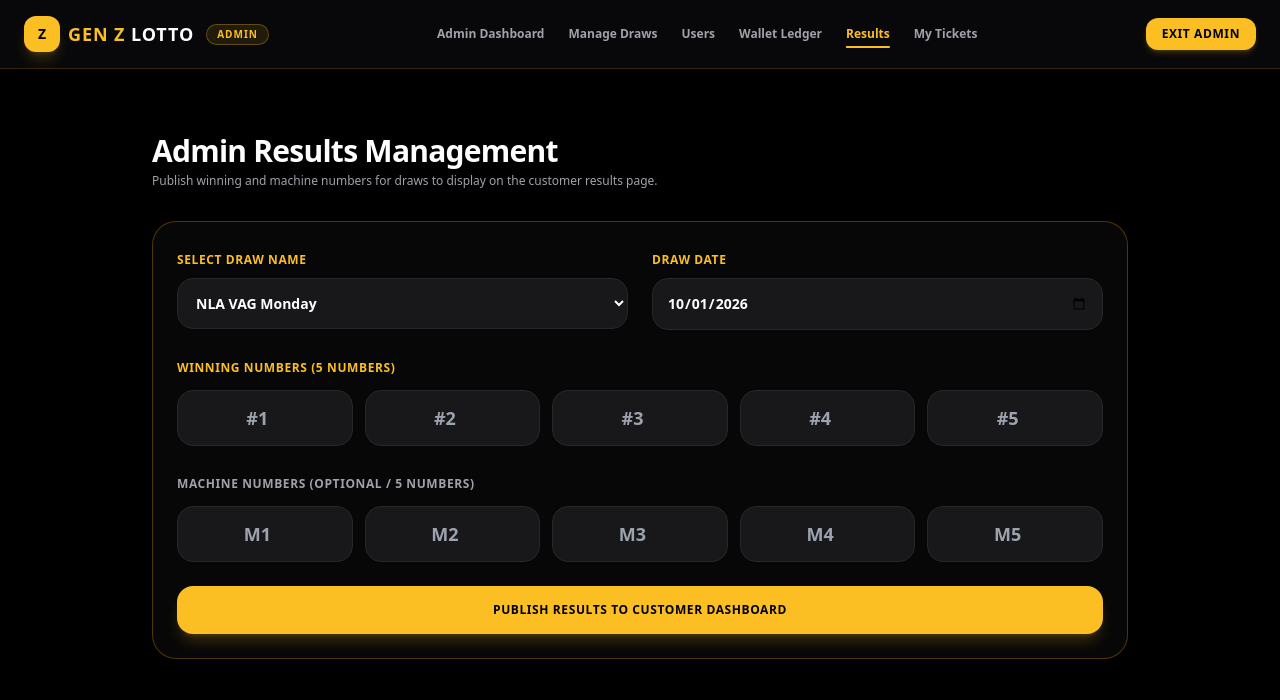
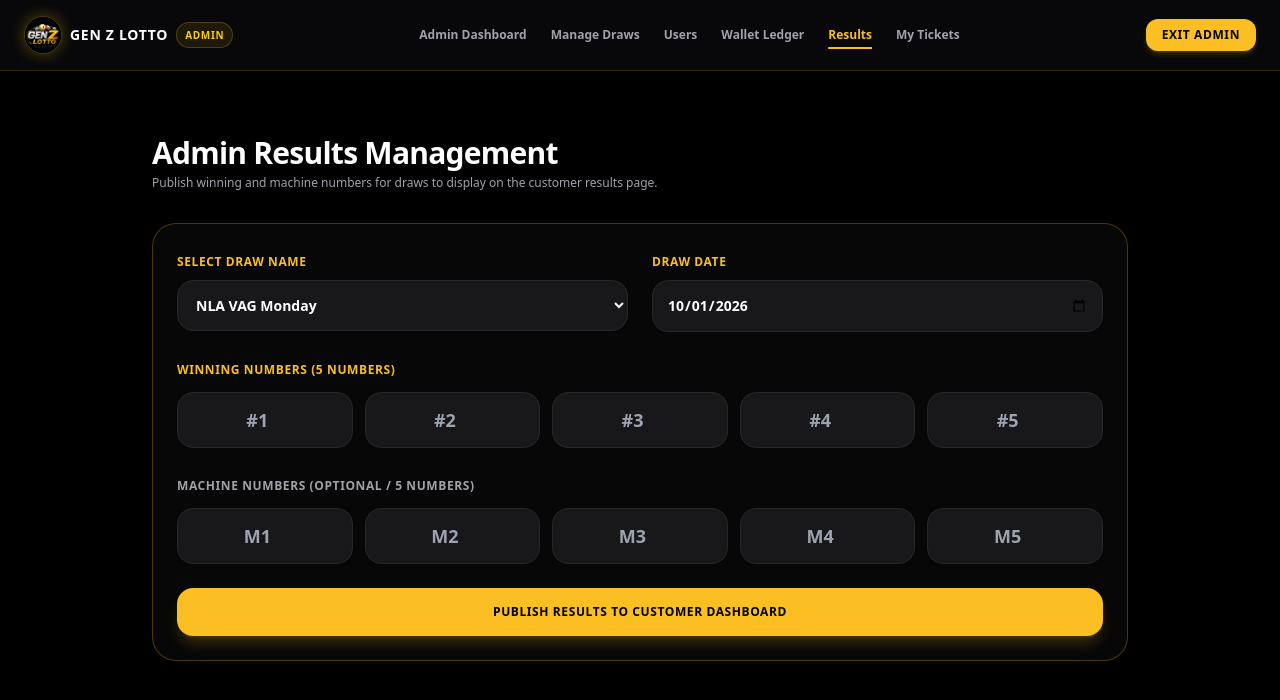
Before and after one commit to Kelvin548/gen-z-lotto, a Next.js app: page /admin/results in a window 1280 px wide. Shown: the top 700 px of the page. Built offline with nearby package versions, Linux system fonts and the light colour scheme.

Commit message:
fix: update admin layout header to use custom logo image

```diff
--- a/src/app/admin/layout.tsx
+++ b/src/app/admin/layout.tsx
@@ -1,6 +1,7 @@
 'use client';
 
 import Link from 'next/link';
+import Image from 'next/image';
 import { usePathname } from 'next/navigation';
 
 export default function AdminLayout({ children }: { children: React.ReactNode }) {
@@ -21,17 +22,19 @@ export default function AdminLayout({ children }: { children: React.ReactNode })
       <header className="sticky top-0 z-50 border-b border-amber-500/20 bg-zinc-950/95 backdrop-blur-xl px-6 py-4 shadow-2xl">
         <div className="max-w-7xl mx-auto flex items-center justify-between">
           <div className="flex items-center gap-3">
-            <Link href="/admin/dashboard" className="flex items-center gap-2">
-              <div className="h-9 w-9 rounded-xl bg-amber-400 text-black font-black flex items-center justify-center text-sm shadow-lg shadow-amber-400/20">
-                Z
-              </div>
-              <span className="text-lg font-black tracking-wider text-amber-400">
-                GEN Z <span className="text-white">LOTTO</span>
+            <Link href="/admin/dashboard" className="flex items-center gap-2 group">
+              <Image
+                src="/logo.png"
+                alt="Gen Z Lotto Logo"
+                width={38}
+                height={38}
+                className="w-[38px] h-[38px] object-contain rounded-full border border-yellow-500/30 shadow-[0_0_15px_rgba(255,215,0,0.3)]"
+              />
+              <span className="text-sm font-black tracking-wider text-white flex items-center gap-2">
+                GEN Z LOTTO
+                <span className="text-yellow-400 text-[10px] px-2 py-0.5 rounded-full bg-yellow-500/10 border border-yellow-500/25">ADMIN</span>
               </span>
             </Link>
-            <span className="px-2.5 py-0.5 rounded-full bg-amber-400/10 border border-amber-400/30 text-[10px] font-black uppercase tracking-widest text-amber-400">
-              Admin
-            </span>
           </div>
 
           <nav className="hidden lg:flex items-center gap-6">
```
